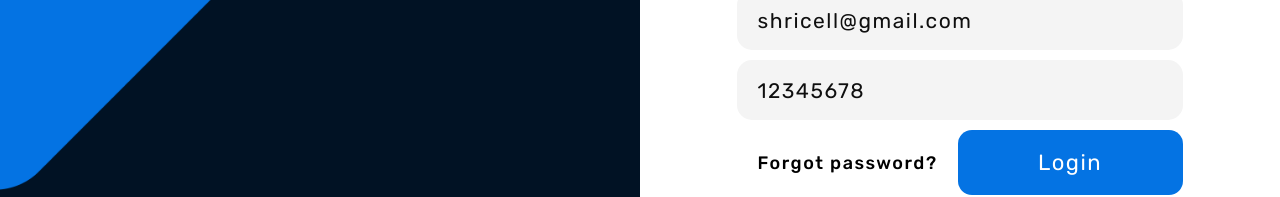
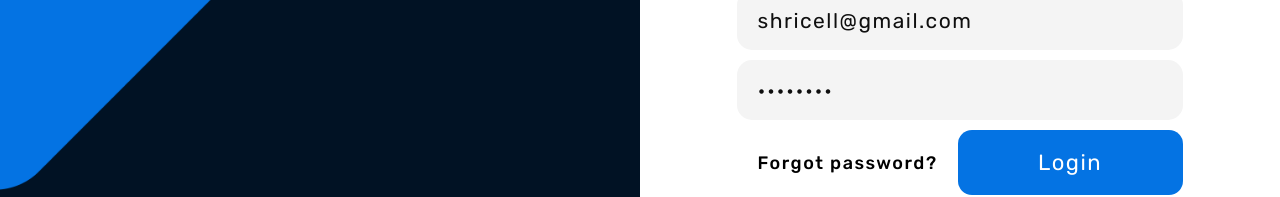
Before and after one commit to EdsonnOliveira/shricell, a Next.js app: page / in a window 1280 px wide. Shown: the part 410-607 px from the top of the page. Built offline with nearby package versions, Linux system fonts and the light colour scheme.

Commit message:
Set Type Password in Input

```diff
--- a/src/atomic/organisms/mainLogin/index.tsx
+++ b/src/atomic/organisms/mainLogin/index.tsx
@@ -39,7 +39,7 @@ const MainLogin: React.FC<IndexProps> = ({
                         <BoxCommon gap='10px'>
                             <BoxCommon width='100%' gap='10px'>
                                 <Input width='100%' value={email} onChangeText={onChangeEmail} placeholder='Email' mt='20px' />
-                                <Input width='100%' value={password} onChangeText={onChangePassword} placeholder='Password' />
+                                <Input width='100%' type='password' value={password} onChangeText={onChangePassword} placeholder='Password' />
                             </BoxCommon>
                             <BoxCommon width='100%' flexDirection='row' justifyContent='space-between' alignItems='center'>
                                 <Button text='Forgot password?' type='ghost' onClick={() => null} />
```
